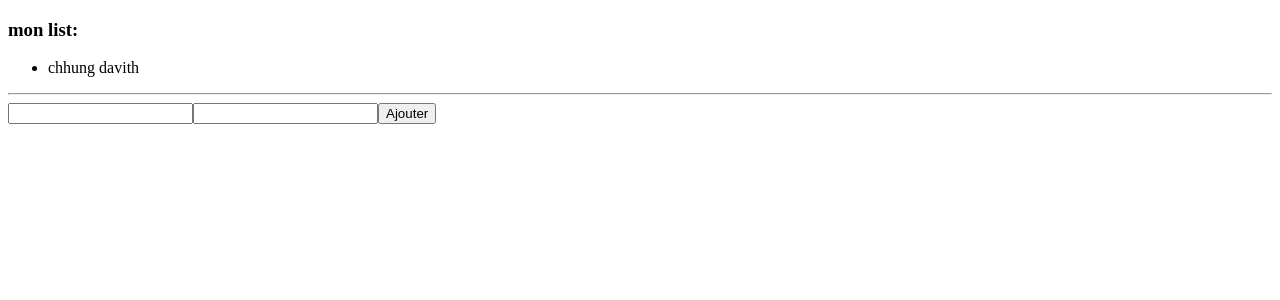
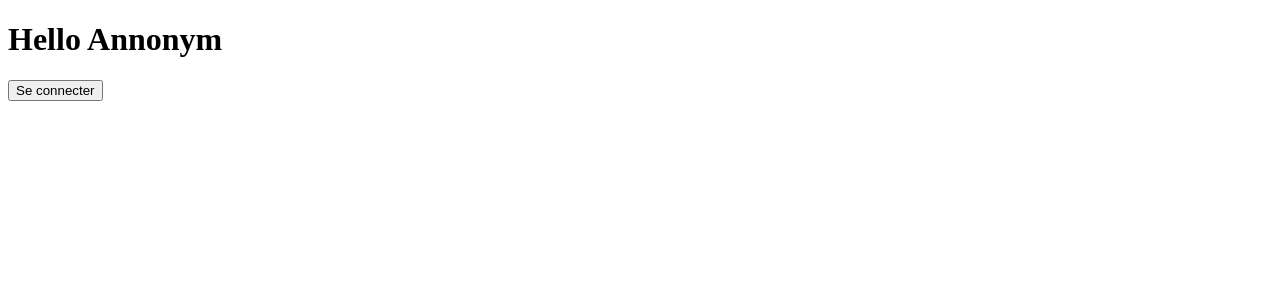
Before and after one commit to DavithCH/vue-js-exercices, a Vue app: page / in a window 1280 px wide. Shown: the top 300 px of the page. Built offline with nearby package versions, Linux system fonts and the light colour scheme.

Commit message:
create connect and disconnect user function

```diff
--- a/src/App.vue
+++ b/src/App.vue
@@ -1,12 +1,14 @@
 <script setup>
 // import Counter from "./components/Counter.vue";
 // import DecodeJwtForm from "./components/DecodeJwtForm.vue";
-import Tableau from "./components/Tableau.vue";
+// import Tableau from "./components/Tableau.vue";
+import Profile from "./components/Profile.vue";
 </script>
 
 <template>
   <!-- <Counter />
   <hr />
   <DecodeJwtForm /> -->
-  <Tableau />
+  <!-- <Tableau /> -->
+  <Profile />
 </template>
--- /dev/null
+++ b/src/components/Profile.vue
@@ -0,0 +1,22 @@
+<script setup>
+import { ref } from "vue";
+
+const user = ref(null);
+const connect = () => {
+  user.value = "Davith";
+};
+const disconnect = () => {
+  user.value = null;
+};
+</script>
+
+<template>
+  <div v-if="user === null">
+    <h1>Hello Annonym</h1>
+    <button @click="connect">Se connecter</button>
+  </div>
+  <div v-else>
+    <h1>Hello {{ user }}</h1>
+    <button @click="disconnect">Se déconnecter</button>
+  </div>
+</template>
```
